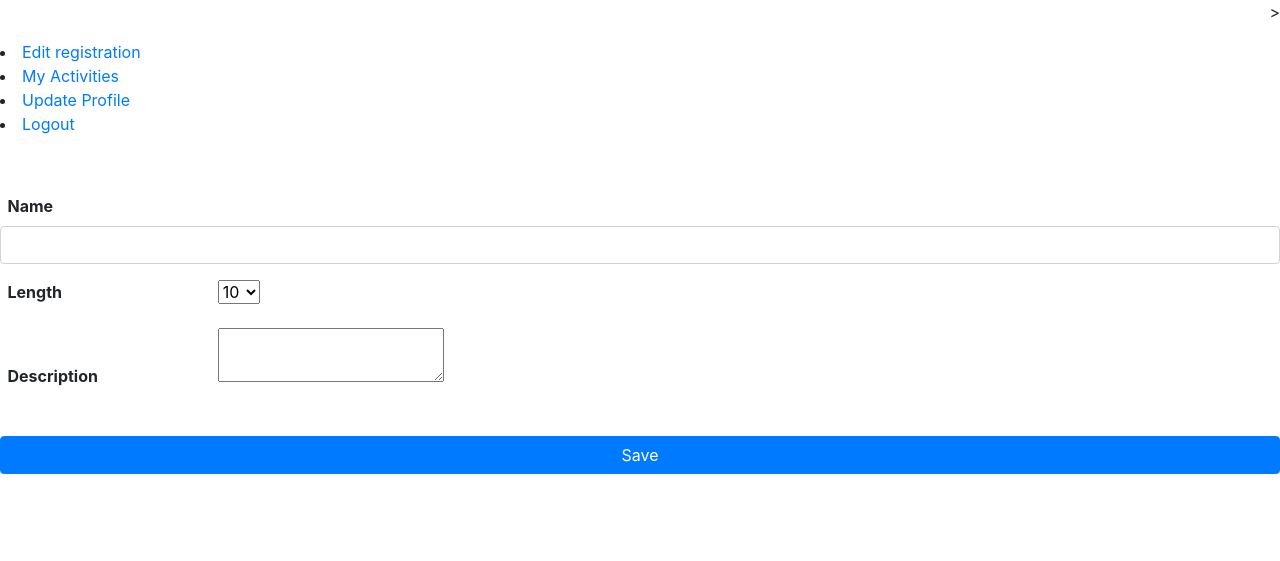
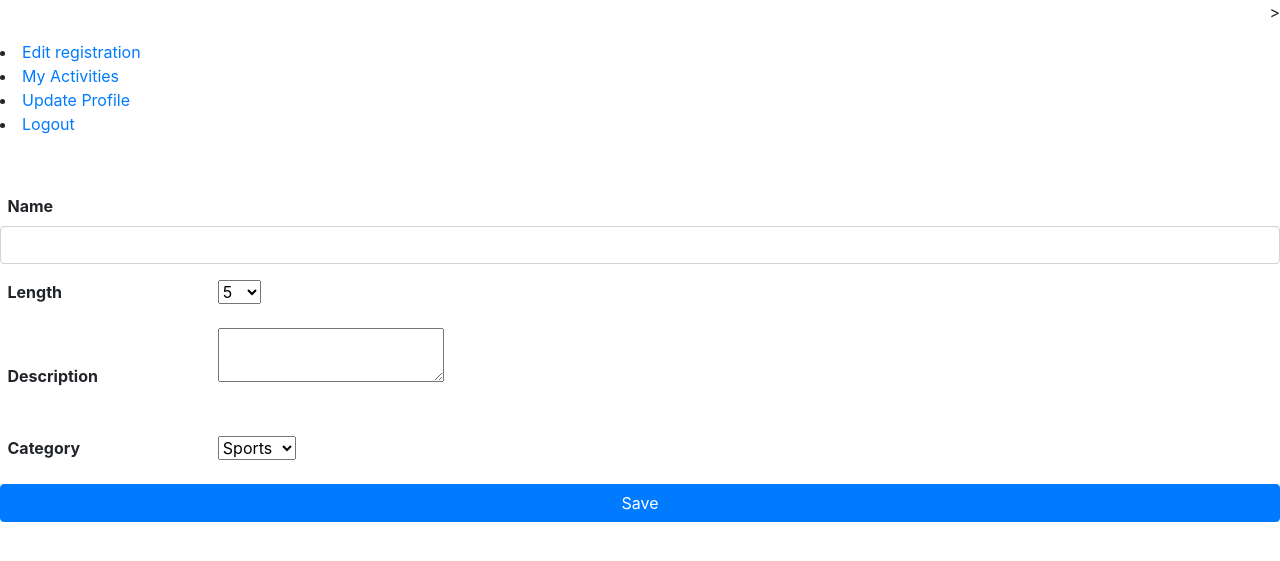
Before and after one commit to jonnytiscareno/BoredomManager, a Rails app: page /activities/new in a window 1280 px wide. Shown: the part 26-587 px from the top of the page. Run offline with Rails 7, Linux system fonts and the light colour scheme; a user stored in the database is signed in; style sheets or scripts are compiled from the project's sources; parts of the project's set-up code (start-up, migrations or seed data) failed here and were passed over; some libraries are stand-ins or nearby versions.

Commit message:
updated activities model

```diff
--- a/boredom_manager/app/controllers/activities_controller.rb
+++ b/boredom_manager/app/controllers/activities_controller.rb
@@ -5,13 +5,11 @@ class ActivitiesController < ApplicationController
   end
 
   def get
-
       @given_time = params[:length].to_i
-      @chosen_activity = Activity.where('length > ?', @given_time).take# .first
+      @chosen_activity = Activity.where('length == ?', @given_time).take# .first
       puts @chosen_activity
       puts @given_time
       render :random_index
-
     end
 
   def show
@@ -54,7 +52,7 @@ class ActivitiesController < ApplicationController
 
   def activity_params
 
-    params.require(:activity).permit(:name, :length, :description)# permit(:name, :difficulty, :notes, :martial_art, :form_type, :link, :belt_color)
+    params.require(:activity).permit(:name, :length, :description, :category)# permit(:name, :difficulty, :notes, :martial_art, :form_type, :link, :belt_color)
 
   end
 
--- a/boredom_manager/app/views/activities/new.html.erb
+++ b/boredom_manager/app/views/activities/new.html.erb
@@ -7,7 +7,7 @@
 
   <div class="form-group">
     <%= f.label :length, class: "col-sm-2 control-label" %>
-    <%= f.select :length, [[10, 10],[20,20],[30,30]], class: "form-control" %>
+    <%= f.select :length, [[5, 5],[10,10],[15,15],[20, 20],[25,25],[30,30],[35, 35],[40,40],[45,45], [50, 50], [55, 55], [60,60]], class: "form-control" %>
   </div>
 
   <div class="form-group">
@@ -16,6 +16,11 @@
     <br>
   </div>
 
+  <div class="form-group">
+    <%= f.label :category, class: "col-sm-2 control-label" %>
+    <%= f.select :category, [["Sports", "Sports"],["Leisure", "Leisure"],["Eating","Eating"]], class: "form-control" %>
+  </div>
+
 
   <%= f.submit 'Save', class: 'btn btn-primary btn-block' %>
 
--- a/boredom_manager/app/views/activities/show.html.erb
+++ b/boredom_manager/app/views/activities/show.html.erb
@@ -8,6 +8,7 @@
 	<th> Length (Minutes) </th>
 	<th> Description </th>
 	<th> User </th>
+  <th> Category </th>
 
 </tr>
 
@@ -24,6 +25,7 @@
 			<% else %>
 				<td> None </td>
 			<% end %>
+      <td> <%= a.category %> </td>
 
 
 
--- /dev/null
+++ b/boredom_manager/db/migrate/20180425040028_add_category_to_activities.rb
@@ -0,0 +1,5 @@
+class AddCategoryToActivities < ActiveRecord::Migration[5.1]
+  def change
+    add_column :activities, :category, :string
+  end
+end
```
Also changed, not shown: boredom_manager/db/schema.rb.
